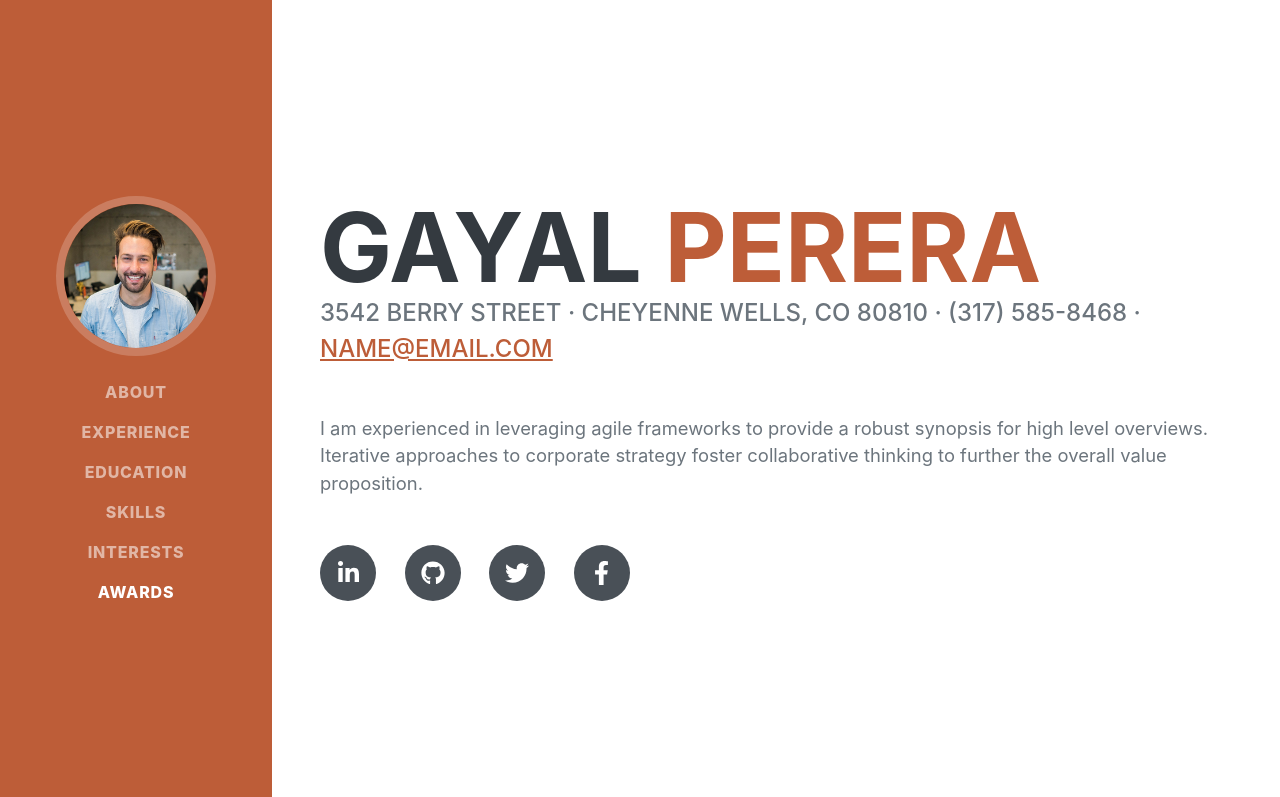
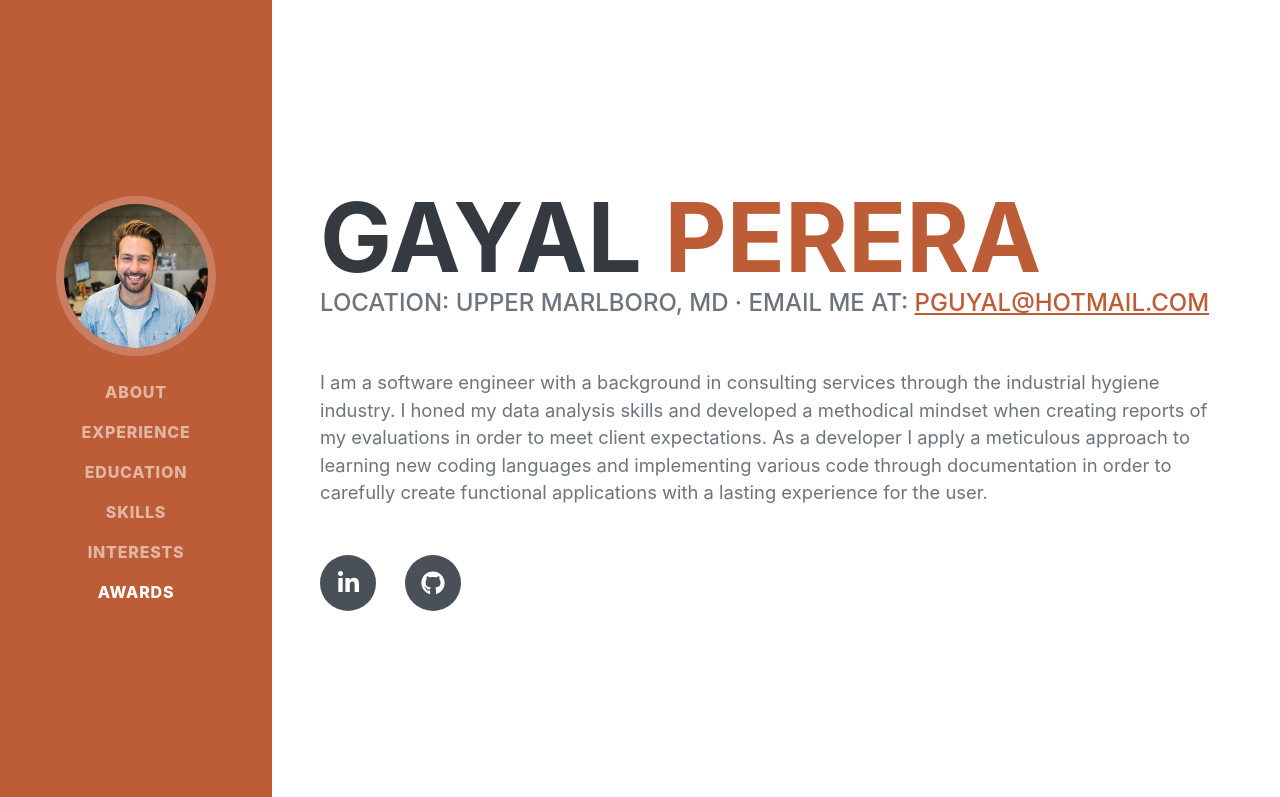
Before and after one commit to pguyal/pguyal.github.io, a plain HTML site: page index.html in a window 1280 px wide. Shown: the top 797 px of the page. Drawn offline with nearby package versions, Linux system fonts and the light colour scheme; a web font is replaced by a local one.

Commit message:
Add information to about section
Changed location to current location, changed email to current email.
Removed facebook and twitter social media buttons, applied links to
Github and Linkedin buttons.

```diff
--- a/index.html
+++ b/index.html
@@ -58,15 +58,13 @@
                         <span class="text-primary">Perera</span>
                     </h1>
                     <div class="subheading mb-5">
-                        3542 Berry Street · Cheyenne Wells, CO 80810 · (317) 585-8468 ·
-                        <a href="mailto:name@email.com">name@email.com</a>
+                        Location: Upper Marlboro, MD · Email me at:
+                        <a href="mailto:pguyal@hotmail.com">pguyal@hotmail.com</a>
                     </div>
-                    <p class="lead mb-5">I am experienced in leveraging agile frameworks to provide a robust synopsis for high level overviews. Iterative approaches to corporate strategy foster collaborative thinking to further the overall value proposition.</p>
+                    <p class="lead mb-5">I am a software engineer with a background in consulting services through the industrial hygiene industry. I honed my data analysis skills and developed a methodical mindset when creating reports of my evaluations in order to meet client expectations. As a developer I apply a meticulous approach to learning new coding languages and implementing various code through documentation in order to carefully create functional applications with a lasting experience for the user.</p>
                     <div class="social-icons">
-                        <a class="social-icon" href="#!"><i class="fab fa-linkedin-in"></i></a>
-                        <a class="social-icon" href="#!"><i class="fab fa-github"></i></a>
-                        <a class="social-icon" href="#!"><i class="fab fa-twitter"></i></a>
-                        <a class="social-icon" href="#!"><i class="fab fa-facebook-f"></i></a>
+                        <a class="social-icon" href="https://www.linkedin.com/in/gayal-perera" target="_blank"><i class="fab fa-linkedin-in"></i></a>
+                        <a class="social-icon" href="https://github.com/pguyal" target="_blank"><i class="fab fa-github"></i></a>
                     </div>
                 </div>
             </section>
```
